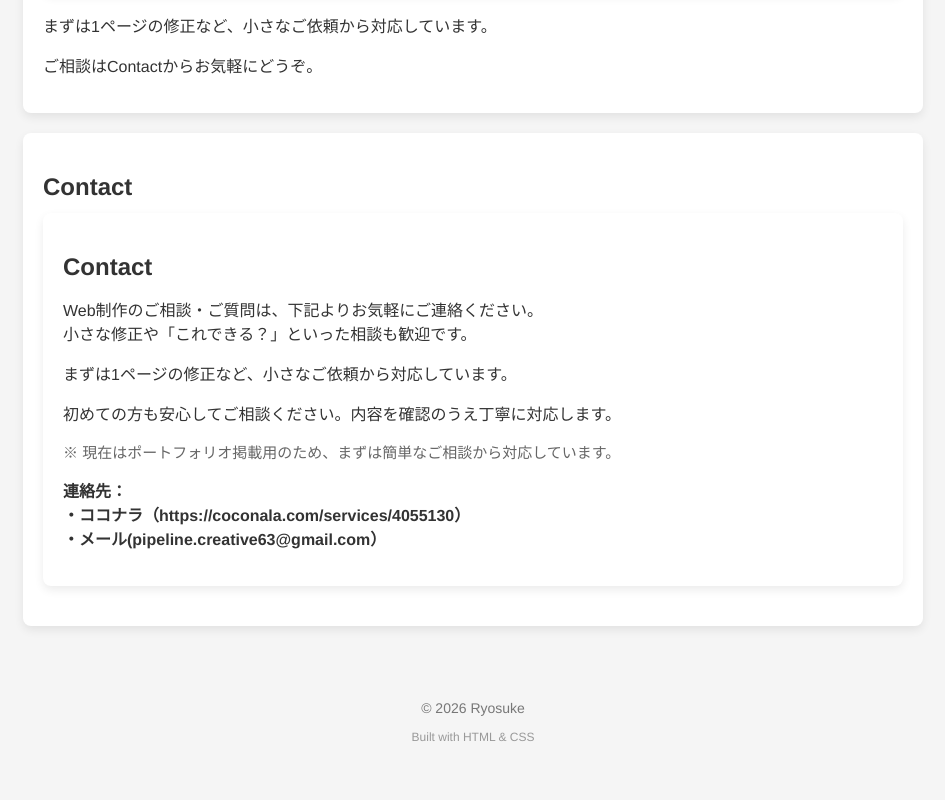
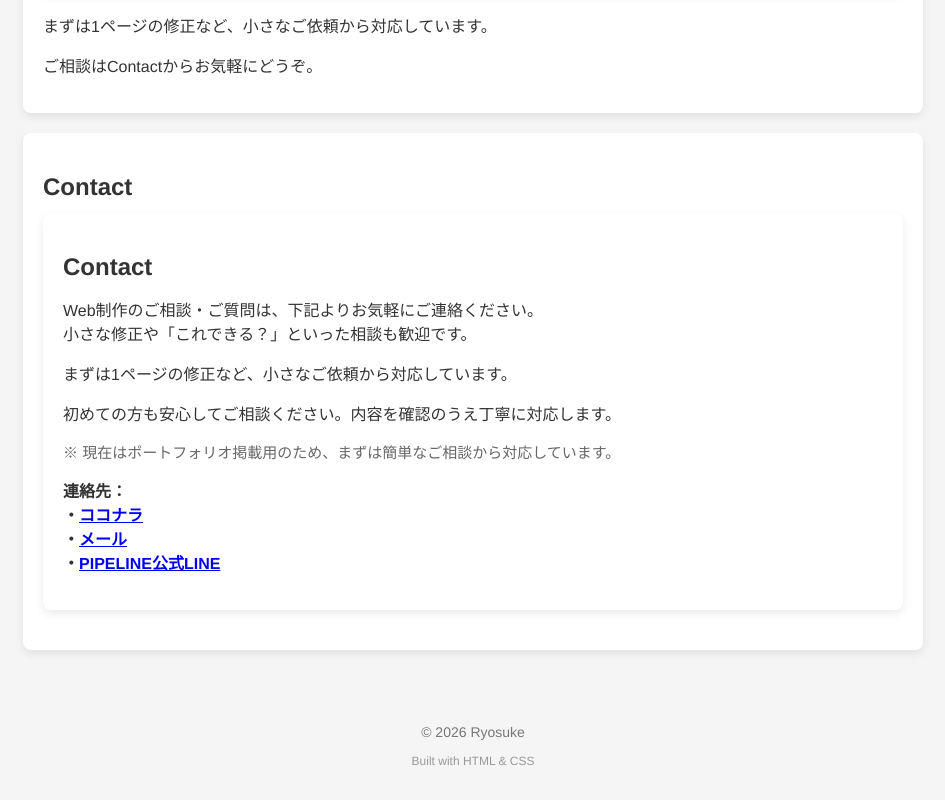
Before and after one commit to RYOSUKE63-tube/ryo63, a plain HTML site: page index.html in a window 1280 px wide. Shown: the part 3388-4188 px from the top of the page, without its empty margins (167-1112 px from the left). Before the commit the page ends 4164 px from the top, so only its background shows below. Drawn offline with Linux system fonts and the light colour scheme.

Commit message:
Add files via upload

```diff
--- a/index.html
+++ b/index.html
@@ -261,11 +261,13 @@
     ※ 現在はポートフォリオ掲載用のため、まずは簡単なご相談から対応しています。
   </p>
 
-  <p class="contact-method">
-    連絡先：<br>
-    ・ココナラ（https://coconala.com/services/4055130）<br>
-    ・メール(pipeline.creative63@gmail.com）
-  </p>
+    <p class="contact-method">
+  連絡先：<br>
+  ・<a href="https://coconala.com/services/4055130">ココナラ</a><br>
+  ・<a href="mailto:pipeline.creative63@gmail.com">メール</a><br>
+  ・<a href="https://lin.ee/XjTcXXt">PIPELINE公式LINE</a>
+</p>
+
   </section>
   </main>
 
```
